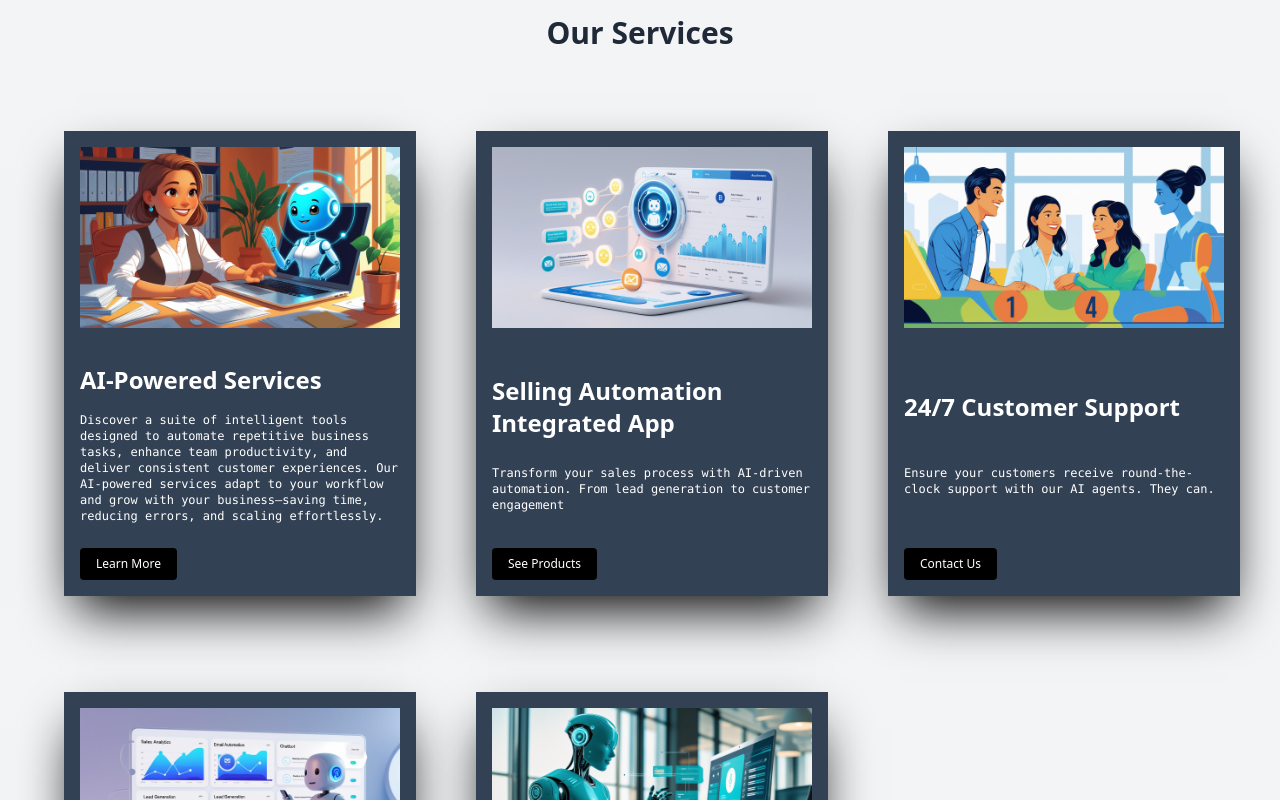
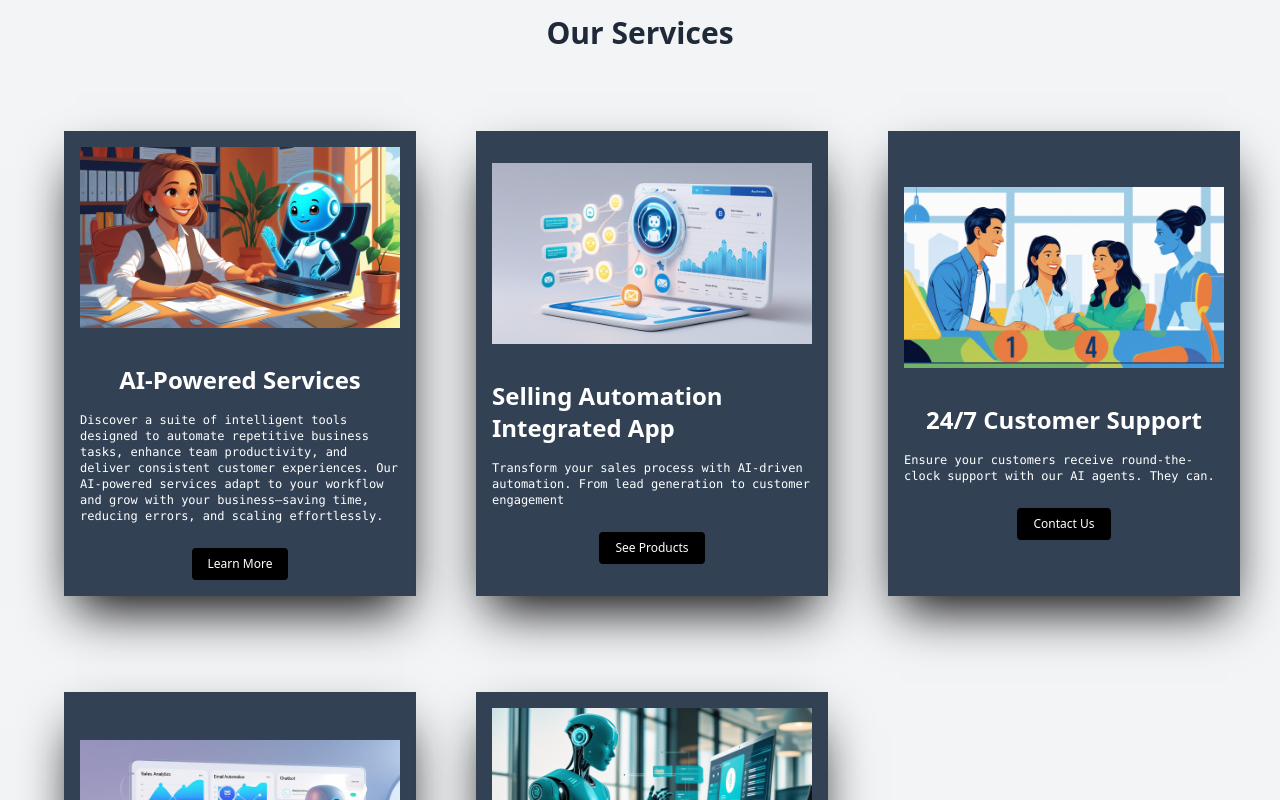
Before and after one commit to harisgk34/SmartBiz.AGI, a React (Vite) app in the folder frontend/: page / in a window 1280 px wide. Shown: the part 740-1540 px from the top of the page. Built offline with nearby package versions, Linux system fonts and the light colour scheme.

Commit message:
service 2 bug added

```diff
--- a/frontend/src/component/Navbar.jsx
+++ b/frontend/src/component/Navbar.jsx
@@ -40,7 +40,7 @@ const Navbar = () => {
     <nav
       data-aos="fade-down"
       className={`
-        fixed w-full z-50 transition-all duration-300
+        fixed w-screen z-50 transition-all duration-300
         ${showNavbar ? 'translate-y-0' : '-translate-y-full'}
         ${scrolled ? 'bg-slate-900 text-white shadow-md' : 'bg-transparent '}
       `}
--- a/frontend/src/component/Service.jsx
+++ b/frontend/src/component/Service.jsx
@@ -54,7 +54,7 @@ const Service = () => {
           {ServiceList.map((item,index) => {
 
             return (
-            <div key={index} data-aos="flip-left" className='shadow-2xl shadow-black mt-14 m-5 text-white   p-4 bg-slate-700 flex flex-col items-baseline justify-between '>
+            <div key={index} data-aos="flip-left" className='shadow-2xl shadow-black mt-14 m-5 text-white   p-4 bg-slate-700 flex flex-col items-center justify-center '>
             <img src={item.image} alt="AI-Powered-App"  />
             <h1 className='font-bold mt-9 text-2xl '>{item.title}</h1>
             <p className='mt-4 font-mono'>{item.description}</p>
```
